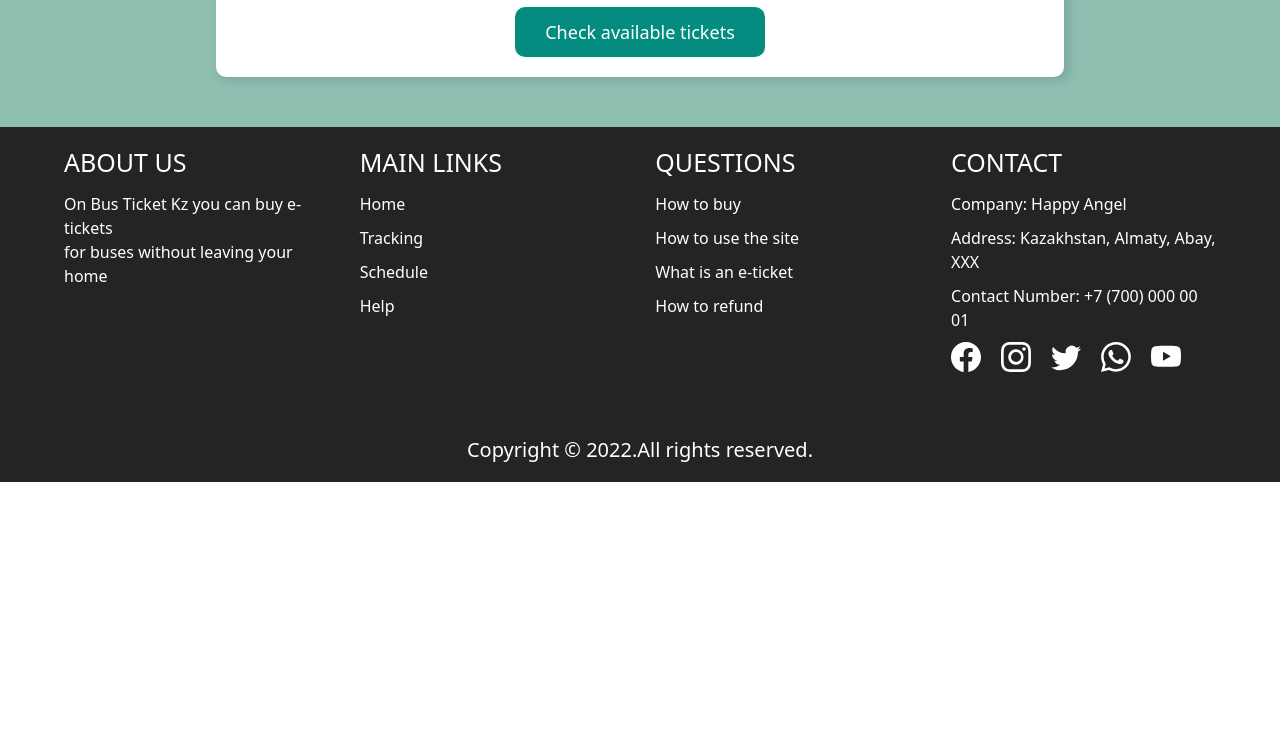
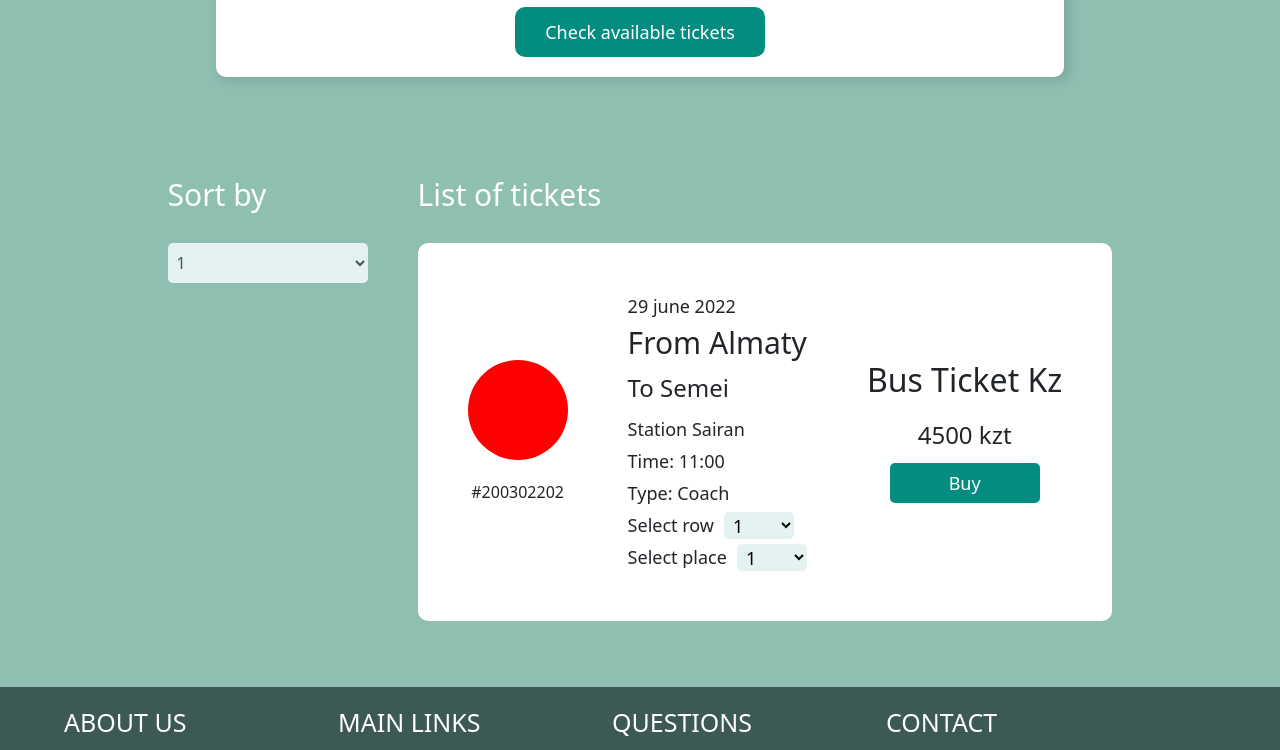
Before and after one commit to N2749/fis_final_front_vue, a Vue app: page / in a window 1280 px wide. Shown: the part 560-1310 px from the top of the page. Before the commit the page ends 1042 px from the top, so only its background shows below. Built offline with nearby package versions, Linux system fonts and the light colour scheme.

Commit message:
feat: finished tickets-list

```diff
--- a/src/components/MyFooter.vue
+++ b/src/components/MyFooter.vue
@@ -162,7 +162,7 @@ export default {};
 .footer {
   color: white;
   grid-area: footer;
-  background-color: #232426;
+  background-color: #3c5956;
   display: flex;
   flex-direction: column;
   justify-content: center;
--- a/src/components/MyHeader.vue
+++ b/src/components/MyHeader.vue
@@ -43,7 +43,7 @@ export default {};
 .header-wrapper {
   width: 100%;
   grid-area: header;
-  background-color: #04bf68;
+  background-color: #3c5956;
 }
 
 .container {
--- a/src/components/MyMain.vue
+++ b/src/components/MyMain.vue
@@ -109,16 +109,22 @@
         </form>
       </div>
     </section>
+    <section class="list">
+      <my-tickets-list></my-tickets-list>
+    </section>
   </main>
 </template>
 
 <script>
-export default {};
+import MyTicketsList from './MyTicketsList.vue';
+export default {
+  components: { MyTicketsList },
+};
 </script>
 
 <style>
-.buy-ticket {
-  width: 100%;
+.buy-ticket,
+.list {
   background-color: #8ebfb1;
   padding: 50px;
 }
--- /dev/null
+++ b/src/components/MyTicketsList.vue
@@ -0,0 +1,200 @@
+<template>
+  <div class="tickets-list">
+    <div class="filter">
+      <h2 class="filter__title">Sort by</h2>
+      <select class="filter__select" name="filter" id="filter">
+        <option value="1">1</option>
+        <option value="2">2</option>
+        <option value="3">3</option>
+        <option value="4">4</option>
+        <option value="5">5</option>
+      </select>
+    </div>
+    <div class="tickets">
+      <h2 class="tickets__title">List of tickets</h2>
+      <ul class="tickets__list">
+        <li class="tickets__item">
+          <div class="ticket">
+            <div class="ticket-img">
+              <div class="img"></div>
+              <span class="ticket__number">#200302202</span>
+            </div>
+            <div class="ticket-info">
+              <div class="ticket-info__date">29 june 2022</div>
+              <h2 class="ticket-info__from-destination">From Almaty</h2>
+              <h3 class="ticket-info__to-destination">To Semei</h3>
+              <span class="station">Station Sairan</span>
+              <span class="ticket-info__time">Time: 11:00</span>
+              <span class="ticket-info__bus-type">Type: Coach</span>
+              <div class="row-select">
+                <label for="row">Select row</label>
+                <select class="ticket-info__select" name="row" id="row">
+                  <option value="1">1</option>
+                  <option value="2">2</option>
+                  <option value="3">3</option>
+                  <option value="4">4</option>
+                </select>
+              </div>
+              <div class="place-select">
+                <label for="place">Select place</label>
+                <select class="ticket-info__select" name="place" id="place">
+                  <option value="1">1</option>
+                  <option value="2">2</option>
+                  <option value="3">3</option>
+                  <option value="4">4</option>
+                </select>
+              </div>
+            </div>
+            <div class="ticket-price">
+              <h2 class="ticket__logo">Bus Ticket Kz</h2>
+              <span class="ticket__price">4500 kzt</span>
+              <button class="ticket__buy-btn">Buy</button>
+            </div>
+          </div>
+        </li>
+      </ul>
+    </div>
+  </div>
+</template>
+
+<script>
+export default {};
+</script>
+
+<style>
+.tickets-list {
+  display: flex;
+  gap: 0 50px;
+  justify-content: center;
+}
+
+.filter {
+  display: flex;
+  flex-direction: column;
+  gap: 30px 0;
+}
+
+.filter__title {
+  font-size: 30px;
+  color: white;
+  margin: 0;
+}
+
+.filter__select {
+  width: 200px;
+  height: 40px;
+  border: none;
+  border-radius: 5px;
+  color: #3c5956;
+  padding: 0 5px;
+  background-color: #e4f2f1;
+}
+
+.tickets {
+  display: flex;
+  flex-direction: column;
+  gap: 30px 0;
+}
+
+.tickets__title {
+  font-size: 30px;
+  color: white;
+  margin: 0;
+}
+
+.tickets__list {
+  display: flex;
+  flex-direction: column;
+  gap: 30px 0;
+  padding: 0;
+}
+
+.tickets__item {
+  list-style: none;
+}
+
+.ticket {
+  display: flex;
+  gap: 0 20px;
+  background-color: white;
+  padding: 30px;
+  border-radius: 10px;
+}
+
+.ticket-img {
+  display: flex;
+  padding: 20px;
+  flex-direction: column;
+  align-items: center;
+  justify-content: center;
+  gap: 20px 0;
+}
+
+.ticket__number {
+  font-size: 16px;
+}
+
+.ticket-info {
+  display: flex;
+  flex-direction: column;
+  gap: 5px 0;
+  padding: 20px;
+}
+
+.ticket-info > * {
+  font-size: 18px;
+}
+
+.ticket-info__from-destination {
+  font-size: 30px;
+}
+
+.ticket-info__to-destination {
+  font-size: 24px;
+}
+
+.ticket-info__select {
+  width: 70px;
+  border: none;
+  border-radius: 5px;
+  background-color: #e4f2f1;
+  padding-left: 5px;
+}
+
+.row-select,
+.place-select {
+  display: flex;
+  gap: 0 10px;
+}
+
+.img {
+  width: 100px;
+  height: 100px;
+  border: none;
+  border-radius: 50%;
+  background-color: red;
+}
+
+.ticket-price {
+  display: flex;
+  padding: 20px;
+  flex-direction: column;
+  align-items: center;
+  justify-content: center;
+  gap: 10px 0;
+}
+
+.ticket__price {
+  font-size: 24px;
+}
+
+.ticket__buy-btn {
+  width: 150px;
+  height: 40px;
+  border: none;
+  border-radius: 5px;
+  font-size: 18px;
+  background-color: #038c7f;
+  color: white;
+}
+</style>
```
